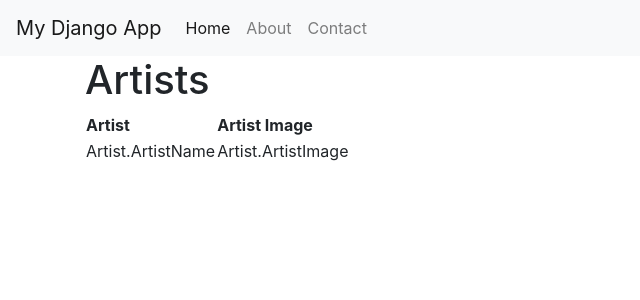
After one commit to KevinKim99/Ticket-Tech, a Django app: page /artists/ in a window 1280 px wide. The commit adds this page. Shown: the top 300 px of the page, without its empty margins (0-640 px from the left). Run offline with Django 5.2, Linux system fonts and the light colour scheme; some libraries are stand-ins or nearby versions.

Commit message:
created django classes and added our information

```diff
--- a/Database/Ticket_Tech_database.sql
+++ b/Database/Ticket_Tech_database.sql
@@ -16,6 +16,7 @@ CREATE TABLE Concerts (
     TicketPrice DOUBLE(4,2),
     FOREIGN KEY (ArtistId) REFERENCES Artists(ArtistId)
 );
+
 
 -- Insert data into Artists table
 INSERT INTO Artists (ArtistId, ArtistName, ArtistImage)
--- a/Database/mysite/myapp/addEntryScript.py
+++ b/Database/mysite/myapp/addEntryScript.py
@@ -1,6 +1,6 @@
 import datetime
 #from .views import addConcert
-from .views import addArtist
+#from .views import addArtist
 
 #TODO add all entries for artists and concerts
 
--- a/Database/mysite/myapp/admin.py
+++ b/Database/mysite/myapp/admin.py
@@ -1,6 +1,11 @@
 from django.contrib import admin
 from .models import TodoItem
+from .models import Artists
+from .models import Concerts
+
 
 
 # Register your models here.
 admin.site.register(TodoItem)
+admin.site.register(Artists)
+admin.site.register(Concerts)
--- /dev/null
+++ b/Database/mysite/myapp/templates/Artists.html
@@ -0,0 +1,20 @@
+
+{% extends "base.html" %} {% block content %}
+<h1> Artists </h1>
+<table>
+    <thead>
+        <tr>
+            <th>Artist</th>
+            <th>Artist Image</th>
+        </tr>
+    </thead>
+    <tbody>
+        <tr>
+            <td>Artist.ArtistName</td>
+            <td>Artist.ArtistImage</td>
+        </tr>
+    </tbody>
+</table>
+
+
+{% endblock %}
--- a/Database/mysite/myapp/templates/todos.html
+++ b/Database/mysite/myapp/templates/todos.html
@@ -1,5 +1,5 @@
-{% extends "base.html" %} {% block content %}||
-201>Todo List</h1>
+{% extends "base.html" %} {% block content %}
+<h1>Todo List</h1>
 <ul>
 {% for todo in todos %}
 <li>
--- a/Database/mysite/myapp/urls.py
+++ b/Database/mysite/myapp/urls.py
@@ -4,5 +4,6 @@ from . import views
 urlpatterns = [
     path("", views.home, name = "home"),
     path("todos/", views.todos, name="Todos"),
-    path("concerts/", views.Concerts, name = "Concerts")
+    path("concerts/", views.concerts, name = "Concerts"),
+    path("artists/", views.artists, name = "Artists")
 ]
--- a/Database/mysite/myapp/views.py
+++ b/Database/mysite/myapp/views.py
@@ -1,5 +1,8 @@
 from django.shortcuts import render, HttpResponse
 from .models import TodoItem
+from .models import Concerts
+from .models import Artists
+
 
 # Create your views here.
 
@@ -11,5 +14,22 @@ def todos(request):
     items = TodoItem.objects.all
     return render(request, "todos.html", {"todos": items})
 
-def Concerts(request):
-    return render(request, "Concerts.html")
+def concerts(request):
+    items = Concerts.objects.all
+    return render(request, "Concerts.html", {"concerts": items})
+
+def artists(request):
+    items = Artists.objects.all
+    return render(request, "Artists.html", {"artistNames": items})
+
+
+def addConcert(ConcertId, ArtistId, ConcertDate, Venue, City, TicketQuantity, TicketPrice):
+    concert = Concerts(ConcertId = ConcertId, ArtistId = ArtistId, ConcertDate = ConcertDate, Venue = Venue, City = City, TicketQuantity = TicketQuantity, TicketPrice = TicketPrice)
+    concert.save()
+
+
+def addArtist(ArtistId, ArtistName, ArtistImage):
+    artist = Artists(ArtistId = ArtistId, ArtistName = ArtistName, ArtistImage = ArtistImage)
+    artist.save()
+
+addArtist(3, "The Funky Monkeys", "https://drive.google.com/file/d/11AxDiz6NpGn4X60yPmuJMe85alfaS-LW/view?usp=sharing")
```
Also changed, not shown: Database/mysite/myapp/models.py (+10 -5 lines), Database/mysite/db.sqlite3, Database/mysite/myapp/migrations/0002_artists_concerts.py (added).
